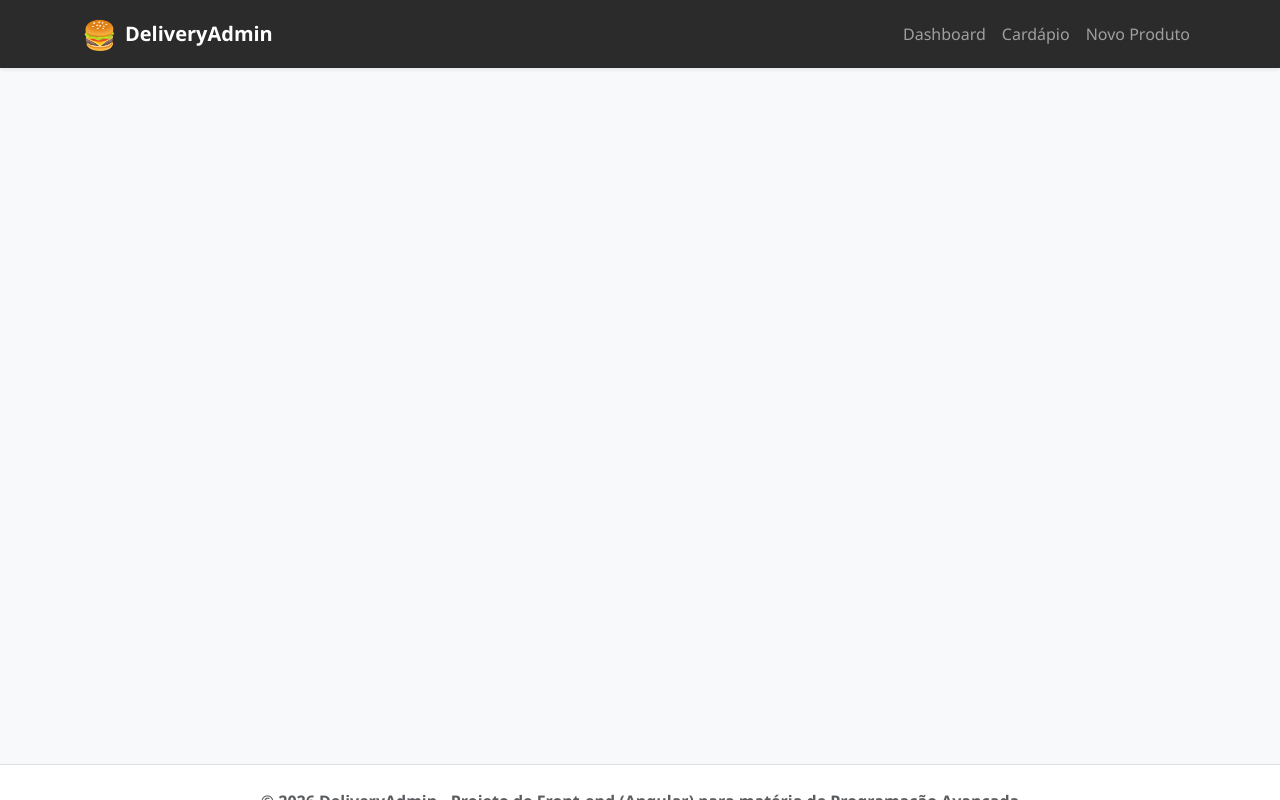
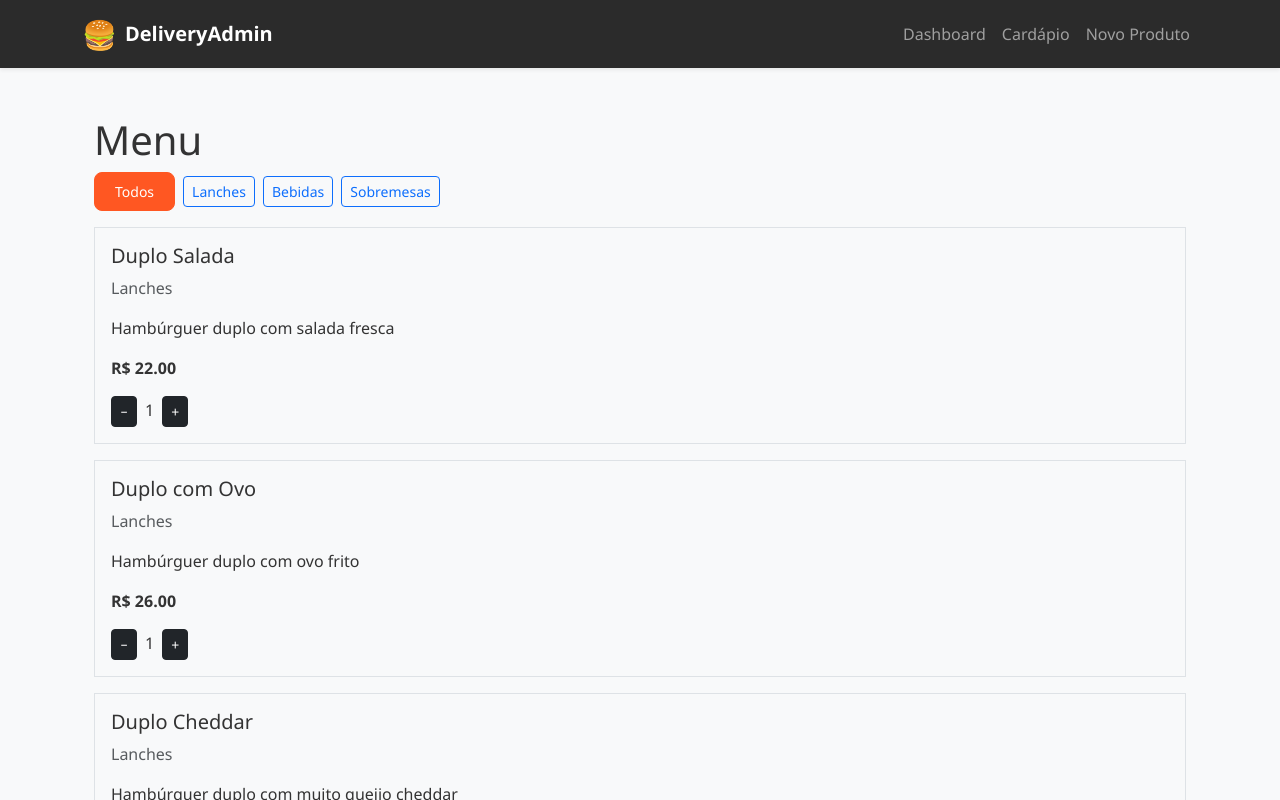
Before and after one commit to CariokacomK/delivery-admin, an Angular app: page /cardapio in a window 1280 px wide. Before the commit this address led to /. Shown: the top 800 px of the page. Built offline with nearby package versions, Linux system fonts and the light colour scheme.

Commit message:
feat: adiconar o modulo cardapio

```diff
--- a/src/app/app.html
+++ b/src/app/app.html
@@ -31,7 +31,6 @@
 <footer class="text-center py-4 mt-auto shadow-sm bg-white border-top">
   <div class="container">
     <span class="text-muted fw-semibold">
-      © 2026 DeliveryAdmin - Projeto de Front-end (Angular) para matéria de Programação Avançada
     </span>
   </div>
 </footer>
--- a/src/app/app.routes.ts
+++ b/src/app/app.routes.ts
@@ -1,7 +1,9 @@
 import { Routes } from '@angular/router';
 import { CategoriaCrudComponent } from './pages/categoria-crud/categoria-crud';
+import { CardapioComponent } from './pages/cardapio/cardapio';
 
 export const routes: Routes = [
   { path: 'crud-produto', component: CategoriaCrudComponent },
-  { path: '', redirectTo: '/crud-produto', pathMatch: 'full' }
+  { path: 'cardapio', component: CardapioComponent },
+  { path: '', redirectTo: '/cardapio', pathMatch: 'full' }
 ];
--- /dev/null
+++ b/src/app/pages/cardapio/cardapio.css
@@ -0,0 +1 @@
+/* Nada aqui - usando Bootstrap puro */
--- /dev/null
+++ b/src/app/pages/cardapio/cardapio.html
@@ -0,0 +1,31 @@
+<div class="container mt-5">
+  <h1>Menu</h1>
+
+  <div class="mb-3">
+    <button
+      *ngFor="let categoria of categorias"
+      class="btn btn-sm me-2"
+      [ngClass]="categoriaSelecionada === categoria ? 'btn-primary' : 'btn-outline-primary'"
+      (click)="selecionarCategoria(categoria)">
+      {{ categoria }}
+    </button>
+  </div>
+
+  <div>
+    <div
+      *ngFor="let produto of filtrarProdutos()"
+      class="border p-3 mb-3">
+
+      <h5>{{ produto.nome }}</h5>
+      <p class="text-muted">{{ produto.categoria }}</p>
+      <p>{{ produto.descricao }}</p>
+      <p><strong>R$ {{ produto.preco.toFixed(2) }}</strong></p>
+
+      <div>
+        <button class="btn btn-sm btn-dark" (click)="menos(produto)">−</button>
+        <span class="mx-2">{{ produto.quantidade }}</span>
+        <button class="btn btn-sm btn-dark" (click)="mais(produto)">+</button>
+      </div>
+    </div>
+  </div>
+</div>
--- /dev/null
+++ b/src/app/pages/cardapio/cardapio.ts
@@ -0,0 +1,81 @@
+import { Component, OnInit } from '@angular/core';
+import { CommonModule } from '@angular/common';
+import { ProdutoService } from './produto';
+
+@Component({
+  selector: 'app-cardapio',
+  standalone: true,
+  imports: [CommonModule],
+  templateUrl: './cardapio.html',
+  styleUrl: './cardapio.css'
+})
+export class CardapioComponent implements OnInit {
+  produtos: any[] = [];
+  categorias: string[] = [];
+  categoriaSelecionada: string = 'Todos';
+
+  iconesDosProdutos: any = {
+    'Duplo Salada': '🍔',
+    'Duplo com Ovo': '🍳',
+    'Duplo Cheddar': '🧀',
+    'Duplo Bacon': '🥓',
+    'Pizza Calabresa': '🍕',
+    'Coca-Cola 2L': '🥤',
+    'Fanta Uva': '🍇',
+    'Guaraná 2L': '🥤',
+    'Suco Natural': '🧃',
+    'Sorvete de Baunilha': '🍦',
+    'Pudim de Leite': '🍮',
+    'Brownie com Sorvete': '🍫'
+  };
+
+  constructor(private produtoService: ProdutoService) {}
+
+  ngOnInit(): void {
+    this.carregarProdutos();
+  }
+
+  carregarProdutos(): void {
+    let todosOsProdutos: any[] = this.produtoService.obterProdutos();
+
+    this.produtos = todosOsProdutos.map(p => {
+      p.quantidade = 1;
+      p.icone = this.iconesDosProdutos[p.nome] || '🍽️';
+      return p;
+    });
+
+    this.extrairCategorias();
+  }
+
+  extrairCategorias(): void {
+    let categoriasUnicas: string[] = [];
+    for (let produto of this.produtos) {
+      if (!categoriasUnicas.includes(produto.categoria)) {
+        categoriasUnicas.push(produto.categoria);
+      }
+    }
+    this.categorias = ['Todos', ...categoriasUnicas];
+  }
+
+  filtrarProdutos(): any[] {
+    if (this.categoriaSelecionada === 'Todos') {
+      return this.produtos;
+    } else {
+      return this.produtos.filter(p => p.categoria === this.categoriaSelecionada);
+    }
+  }
+
+  selecionarCategoria(categoria: string): void {
+    this.categoriaSelecionada = categoria;
+  }
+
+  mais(produto: any): void {
+    produto.quantidade = produto.quantidade + 1;
+  }
+
+  menos(produto: any): void {
+    if (produto.quantidade > 1) {
+      produto.quantidade = produto.quantidade - 1;
+    }
+  }
+}
--- /dev/null
+++ b/src/app/pages/cardapio/produto.ts
@@ -0,0 +1,40 @@
+import { Injectable } from '@angular/core';
+
+export interface Produto {
+  nome: string;
+  preco: number;
+  categoria: string;
+  descricao?: string;
+}
+
+@Injectable({
+  providedIn: 'root'
+})
+export class ProdutoService {
+  private produtos: Produto[] = [];
+
+  constructor() {
+    this.carregarProdutos();
+  }
+
+  obterProdutos(): Produto[] {
+    return this.produtos;
+  }
+
+  private carregarProdutos(): void {
+    this.produtos = [
+      { nome: 'Duplo Salada', preco: 22.00, categoria: 'Lanches', descricao: 'Hambúrguer duplo com salada fresca' },
+      { nome: 'Duplo com Ovo', preco: 26.00, categoria: 'Lanches', descricao: 'Hambúrguer duplo com ovo frito' },
+      { nome: 'Duplo Cheddar', preco: 28.00, categoria: 'Lanches', descricao: 'Hambúrguer duplo com muito queijo cheddar' },
+      { nome: 'Duplo Bacon', preco: 30.00, categoria: 'Lanches', descricao: 'Hambúrguer duplo crocante com bacon' },
+      { nome: 'Pizza Calabresa', preco: 45.00, categoria: 'Lanches', descricao: 'Pizza grande com calabresa' },
+      { nome: 'Coca-Cola 2L', preco: 12.00, categoria: 'Bebidas', descricao: 'Bebida gelada' },
+      { nome: 'Fanta Uva', preco: 10.00, categoria: 'Bebidas', descricao: 'Refrigerante sabor uva' },
+      { nome: 'Guaraná 2L', preco: 11.00, categoria: 'Bebidas', descricao: 'Guaraná bem gelado' },
+      { nome: 'Suco Natural', preco: 8.50, categoria: 'Bebidas', descricao: 'Suco fresquinho do dia' },
+      { nome: 'Sorvete de Baunilha', preco: 15.00, categoria: 'Sobremesas', descricao: 'Sorvete cremoso' },
+      { nome: 'Pudim de Leite', preco: 12.00, categoria: 'Sobremesas', descricao: 'Pudim caseiro delicioso' },
+      { nome: 'Brownie com Sorvete', preco: 18.00, categoria: 'Sobremesas', descricao: 'Brownie quente com sorvete' }
+    ];
+  }
+}
--- a/src/app/services/produto.ts
+++ /dev/null
@@ -1,33 +0,0 @@
-import { Injectable } from '@angular/core';
-
-export interface Produto {
-  nome: string;
-  preco: number;
-  categoria: string;
-  descricao?: string;
-}
-
-@Injectable({
-  providedIn: 'root'
-})
-export class ProdutoService {
-  private readonly STORAGE_KEY = 'delivery_produtos';
-
-  constructor() { }
-
-  obterProdutos(): Produto[] {
-    const dados = localStorage.getItem(this.STORAGE_KEY);
-    if (dados) {
-      return JSON.parse(dados);
-    }
-    return [];
-  }
-
-  adicionarProduto(novoProduto: Produto): void {
-    const produtosAtuais = this.obterProdutos();
-
-    produtosAtuais.push(novoProduto);
-
-    localStorage.setItem(this.STORAGE_KEY, JSON.stringify(produtosAtuais));
-  }
-}
--- a/src/styles.css
+++ b/src/styles.css
@@ -1,3 +1,5 @@
+@import 'bootstrap/dist/css/bootstrap.min.css';
+
 :root {
   --delivery-primary: #FF5722;
   --delivery-primary-hover: #E64A19;
```
Also changed, not shown: src/server.ts (+6 -24 lines), 1 other file (tests, documents, lock files or other folders).
